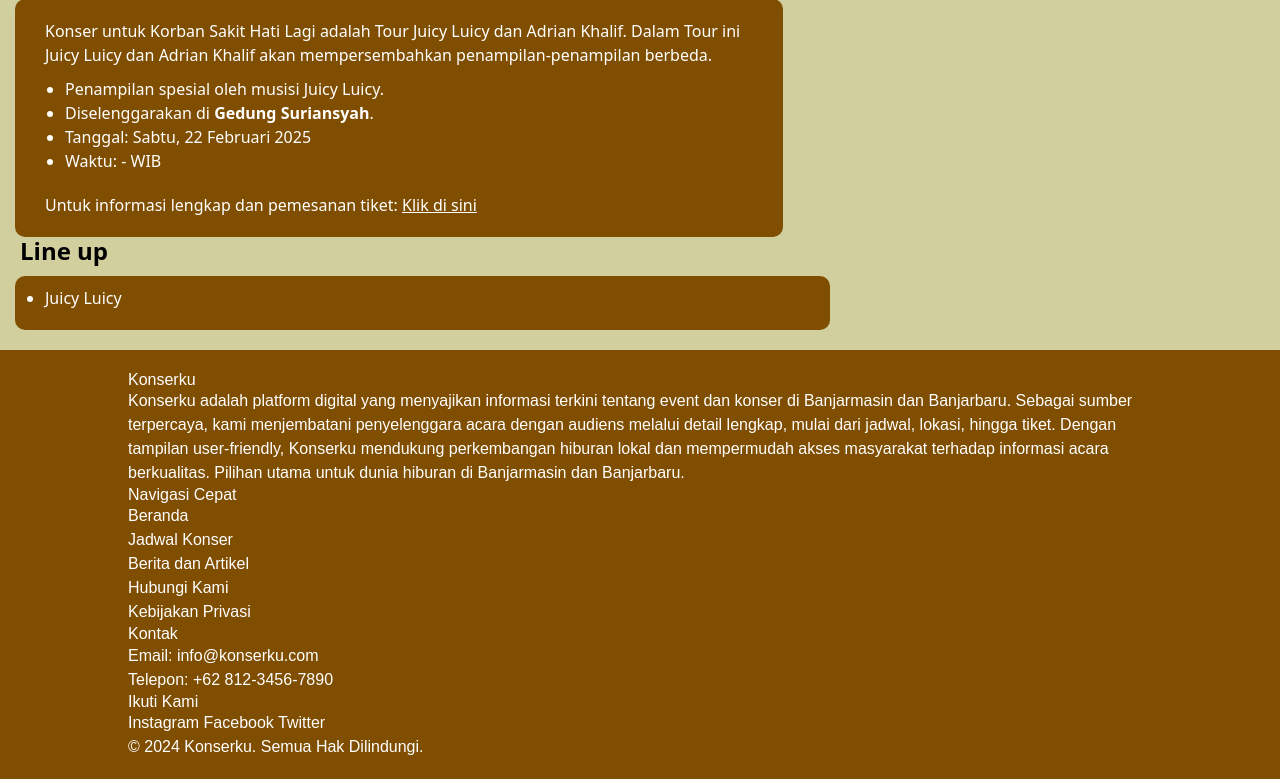
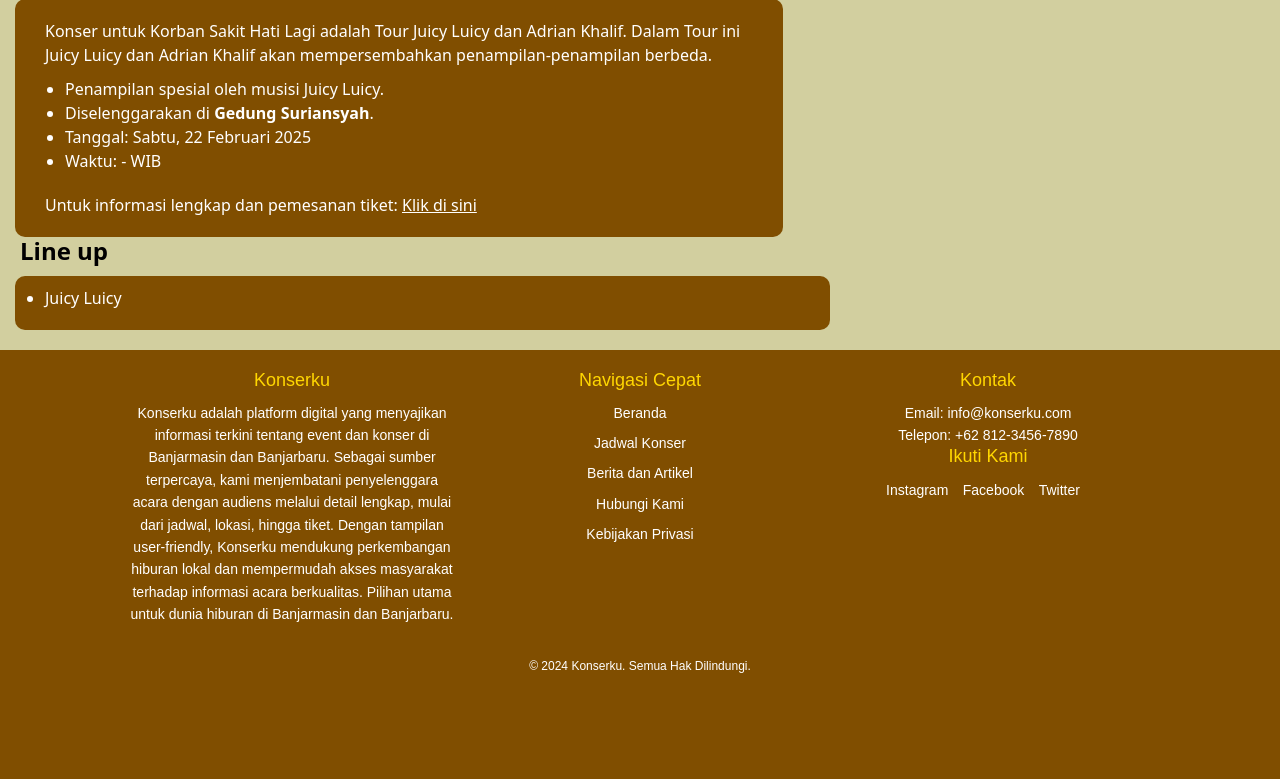
Before and after one commit to stfth04/konserku, a PHP site: page /event.php in a window 1280 px wide. Shown: the part 581-1360 px from the top of the page. After the commit the page ends 1254 px from the top, so only its background shows below. Run offline with PHP 8.4, Linux system fonts and the light colour scheme; some libraries are stand-ins or nearby versions.

Commit message:
event.css

```diff
--- a/event.css
+++ b/event.css
@@ -150,3 +150,66 @@
   font-family: Arial, sans-serif;
   margin-top: 20px;
 }
+.footer-container {
+  display: flex;
+  justify-content: space-between;
+  flex-wrap: wrap;
+  gap: 20px;
+}
+.footer-column {
+  flex: 1;
+  min-width: 250px;
+  text-align: center;
+}
+
+.footer-column h3 {
+  margin-bottom: 10px;
+  font-size: 18px;
+  color: #FFD700; /* Warna emas */
+}
+
+.footer-column p,
+.footer-column ul {
+  font-size: 14px;
+  line-height: 1.6;
+}
+
+.footer-column ul {
+  list-style: none;
+  padding: 0;
+}
+
+.footer-column ul li {
+  margin-bottom: 8px;
+}
+
+.footer-column ul li a {
+  color: #FFFFFF;
+  text-decoration: none;
+}
+
+.footer-column ul li a:hover {
+  text-decoration: underline;
+  color: #FFD700;
+}
+
+.social-icons a {
+  display: inline-block;
+  margin-right: 10px;
+  color: #FFFFFF;
+  text-decoration: none;
+  font-size: 14px;
+}
+
+.social-icons a:hover {
+  color: #FFD700;
+}
+
+/* Footer Bottom */
+.footer-bottom {
+  text-align: center;
+  margin-top: 20px;
+  font-size: 12px;
+  border-top: 1px solid #804E00;
+  padding-top: 10px;
+}
```
